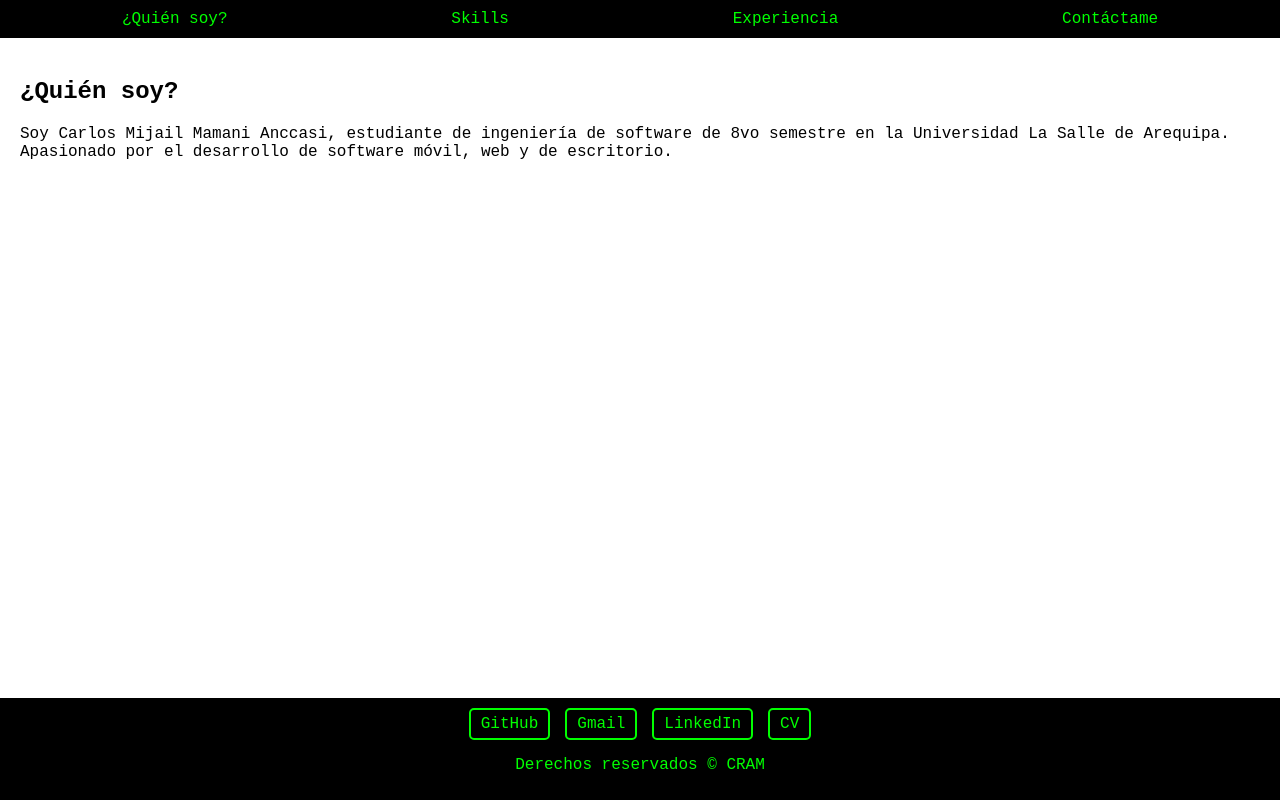
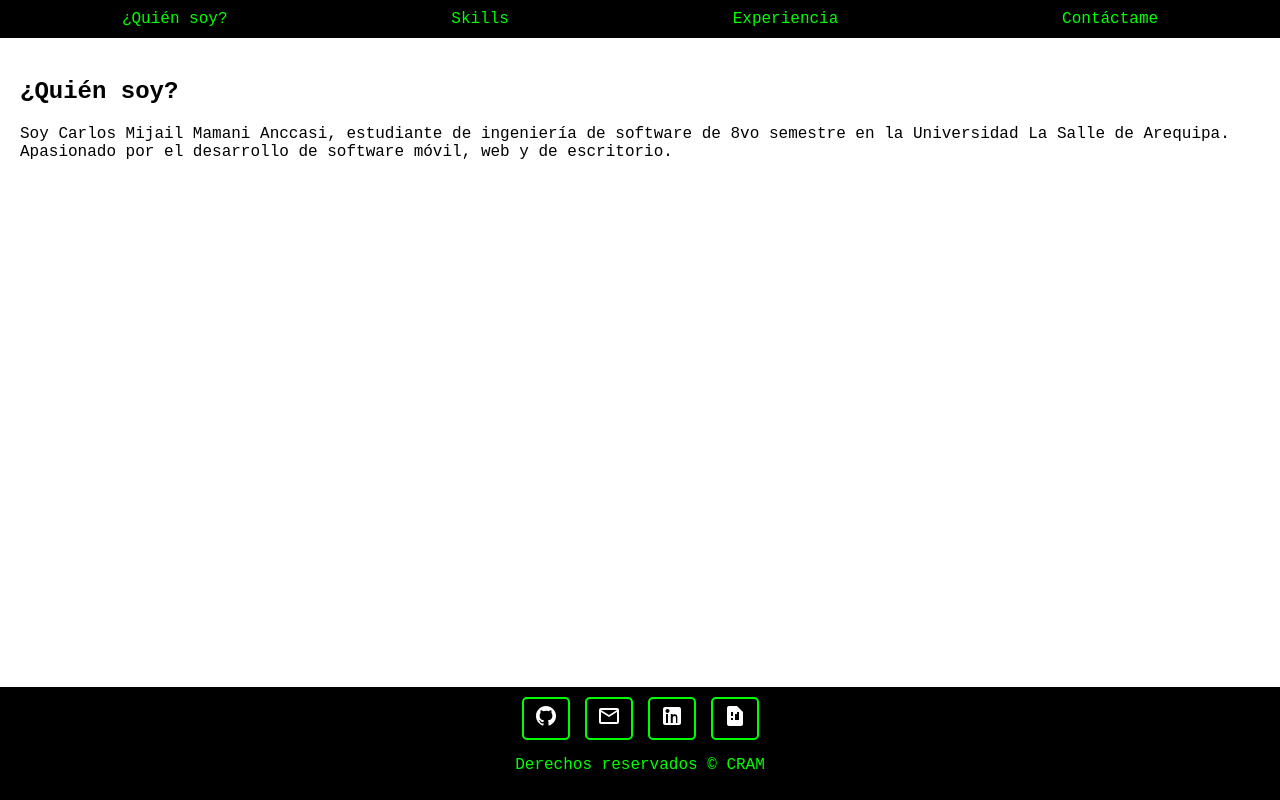
Before and after one commit to CharlsMikhail/Portafolio, a plain HTML site: page index.html in a window 1280 px wide. Drawn offline with Linux system fonts and the light colour scheme.

Commit message:
Carlos: Se agrego imagnes en lugar de letras

```diff
--- a/index.html
+++ b/index.html
@@ -76,17 +76,26 @@
     <footer>
         <div class="social-icons">
             <a href="https://github.com/CharlsMikhail" title="GitHub" target="_blank" rel="noopener noreferrer">
-                <span>GitHub</span>
+                <svg xmlns="http://www.w3.org/2000/svg" width="24" height="24" fill="#ffffff" viewBox="0 0 24 24">
+                    <path d="M12 2c-5.53 0-10 4.48-10 10 0 4.42 2.87 8.166 6.84 9.49.5.092.68-.217.68-.484 0-.237-.008-.868-.013-1.703-2.782.603-3.369-1.342-3.369-1.342-.454-1.15-1.11-1.457-1.11-1.457-.91-.622.069-.61.069-.61 1.004.07 1.533 1.03 1.533 1.03.894 1.53 2.345 1.088 2.918.833.092-.647.35-1.088.637-1.338-2.22-.253-4.555-1.11-4.555-4.944 0-1.091.39-1.98 1.03-2.677-.103-.252-.447-1.268.098-2.646 0 0 .84-.27 2.75 1.025a9.58 9.58 0 012.5-.336c.85.004 1.71.115 2.51.336 1.91-1.296 2.75-1.025 2.75-1.025.547 1.378.203 2.394.1 2.646.64.698 1.03 1.586 1.03 2.677 0 3.844-2.338 4.687-4.565 4.935.358.309.678.919.678 1.852 0 1.337-.012 2.418-.012 2.746 0 .27.18.582.688.482C19.14 20.162 22 16.42 22 12c0-5.52-4.48-10-10-10z"/>
+                </svg>
             </a>
             <a href="mailto:cmamania@gmail.com" title="Gmail" target="_blank" rel="noopener noreferrer">
-                <span>Gmail</span>
+                <svg xmlns="http://www.w3.org/2000/svg" width="24" height="24" fill="#ffffff" viewBox="0 0 24 24">
+                    <path d="M20 4H4c-1.1 0-2 .9-2 2v12c0 1.1.9 2 2 2h16c1.1 0 2-.9 2-2V6c0-1.1-.9-2-2-2zm0 2l-8 5-8-5h16zm-16 12V8l8 5 8-5v10H4z"/>
+                </svg>
             </a>
             <a href="https://www.linkedin.com/in/carlos-mijail-mamani-anccasi-49ba19234?utm_source=share&utm_campaign=share_via&utm_content=profile&utm_medium=android_app" title="LinkedIn" target="_blank" rel="noopener noreferrer">
-                <span>LinkedIn</span>
+                <svg xmlns="http://www.w3.org/2000/svg" width="24" height="24" fill="#ffffff" viewBox="0 0 24 24">
+                    <path d="M19 3H5c-1.1 0-2 .9-2 2v14c0 1.1.9 2 2 2h14c1.1 0 2-.9 2-2V5c0-1.1-.9-2-2-2zm-11 16H6v-9h2v9zm-1-10.11C6.34 8.89 5.5 8.05 5.5 7S6.34 5.11 7.5 5.11 9.5 5.95 9.5 7 8.66 8.89 7.5 8.89zM18 19h-2v-4.5c0-1.08-.02-2.46-1.5-2.46-1.5 0-1.73 1.17-1.73 2.38V19h-2v-9h1.9v1.23h.03c.27-.5 1-1.03 2.06-1.03 2.2 0 2.6 1.45 2.6 3.34V19z"/>
+                </svg>
             </a>
-            <a href="https://drive.google.com/file/d/1lCvkOS_zBiQwgk66ovlcnqXMdzOeYJd6/view?usp=sharing" title="Currículum" target="_blank" rel="noopener noreferrer">
-                <span>CV</span>
+            <a href="https://drive.google.com/file/d/1lCvkOS_zBiQwgk66ovlcnqXMdzOeYJd6/view?usp=sharing" title="CV" target="_blank" rel="noopener noreferrer">
+                <svg xmlns="http://www.w3.org/2000/svg" width="24" height="24" fill="#ffffff" viewBox="0 0 24 24">
+                    <path d="M14 2H6c-1.1 0-2 .9-2 2v16c0 1.1.9 2 2 2h12c1.1 0 2-.9 2-2V8l-6-6zm-4 14h-2v-2h2v2zm0-4h-2V8h2v4zm4 4h-2v-6h2v6zm2 0h-2v-8h2v8z"/>
+                </svg>
             </a>
+
 
         </div>
         <p>Derechos reservados © CRAM</p>
```
